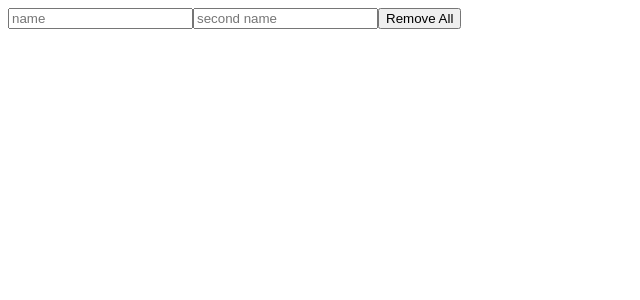
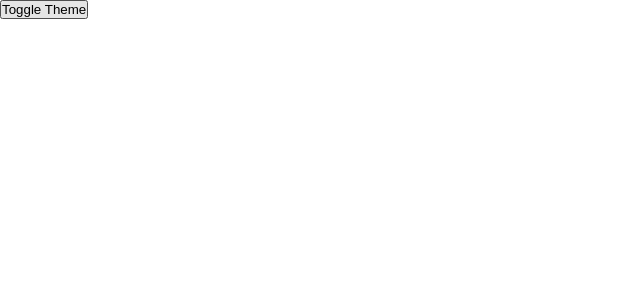
Before and after one commit to Hansary-Murad/Js_React, a React (Vite) app: page / in a window 1280 px wide. Shown: the top 300 px of the page, without its empty margins (0-640 px from the left). Built offline with nearby package versions, Linux system fonts and the light colour scheme.

Commit message:
TogggleButton

```diff
--- a/src/App.css
+++ b/src/App.css
@@ -0,0 +1,12 @@
+.dark {
+    background-color: black;
+    color: white;
+    min-height: 100vh;
+    min-width: 100vw;
+}
+
+* {
+    margin: 0;
+    padding: 0;
+    box-sizing: border-box;
+}
--- a/src/App.jsx
+++ b/src/App.jsx
@@ -1,45 +1,21 @@
-import { useState } from 'react'
+import { useState, useEffect} from 'react'
 import './App.css'
-import { useEffect } from 'react';
 
 function App() {
-  const [name, setName] = useState(localStorage.getItem('name') || '');
-  const [secondName, setSecondName] = useState(sessionStorage.getItem('secondName') ?? '');
+  const [theme, setTheme] = useState(() => {
+    return localStorage.getItem('theme') || 'light'
+  });
 
-  const onChangeName = (e) => {
-    const newName = e.target.value;
-    setName(newName)
-    localStorage.setItem('name', newName)
-  }
-
-  const onChangeSecondName = (e) => {
-    const newName = e.target.value;
-    setSecondName(newName)
-    sessionStorage.setItem('secondName', newName)
-  }
-
-  useEffect(() => {
-    const name = localStorage.getItem('name')
-    setName(name ?? '')
-    const secondName = sessionStorage.getItem('secondName');
-    setSecondName(secondName ?? '')
-  })
-
-  const clearAll = () => {
-    sessionStorage.clear();
-    localStorage.removeItem('name')
-    setName('');
-    setSecondName('');
+  const toggleTheme = () => {
+    const nextTheme = theme === "light" ? "dark" : "light"
+    setTheme(nextTheme);
+    localStorage.setItem('theme', nextTheme)
   }
 
   return (
-    <>
-    <input placeholder='name' value={name} onChange={onChangeName} />
-
-    <input placeholder='second name' value={secondName} onChange={onChangeSecondName} />
-
-    <button onClick={clearAll}>Remove All</button>
-    </>
+    <div className={theme}>
+    <button onClick={toggleTheme}>Toggle Theme</button>
+    </div>
   )
 }
 
```
